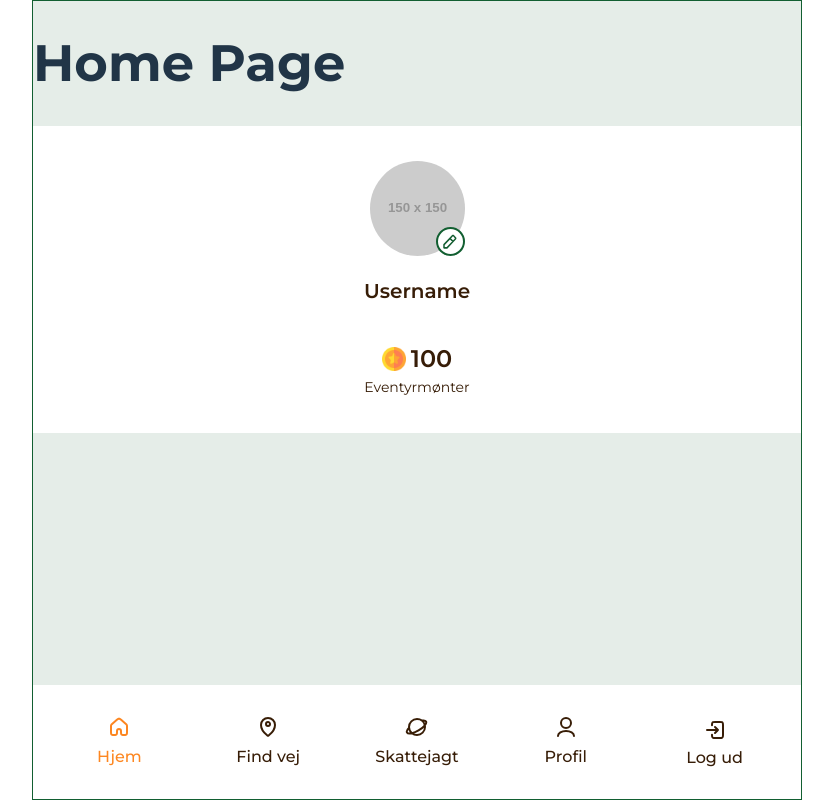
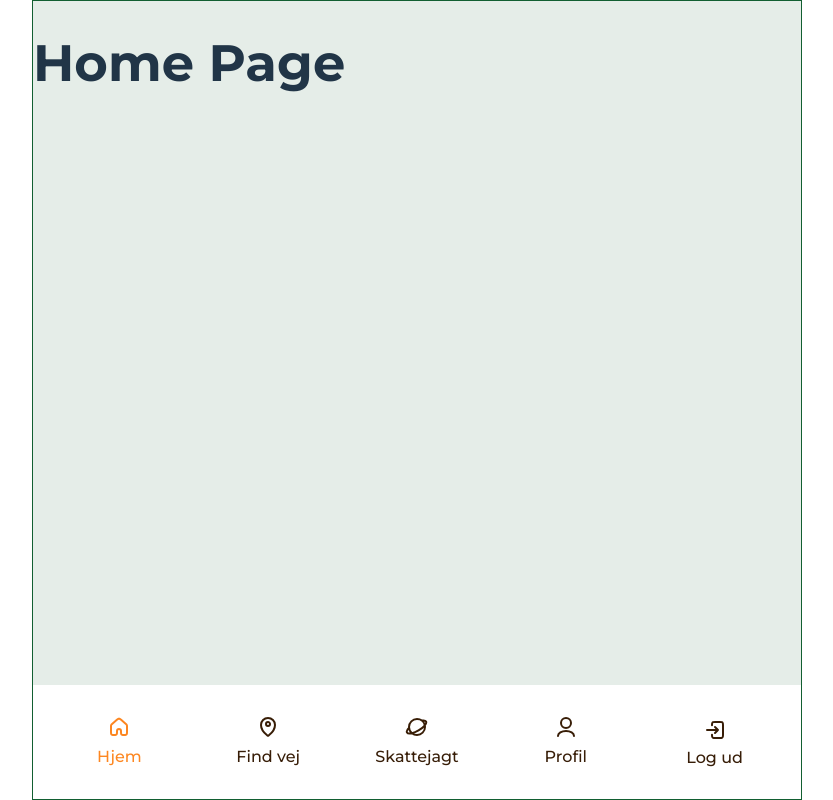
Before and after one commit to alvihelene/Geografiskhave-FE-alvitest, a React (Vite) app: page / in a window 1280 px wide. Shown: the whole page, without its empty margins (223-1056 px from the left). Built offline with nearby package versions, Linux system fonts and the light colour scheme.

Commit message:
removed profile from homepage

```diff
--- a/src/pages/HomePage/HomePage.tsx
+++ b/src/pages/HomePage/HomePage.tsx
@@ -1,12 +1,10 @@
 import React from "react";
 import { observer } from "mobx-react-lite";
 import "./HomePage.scss";
-import Profile from "../../components/profile/profile/profile";
 const HomePage = () => {
   return (
     <div className="HomePage">
       <h1>Home Page</h1>
-      <Profile />
     </div>
   );
 };
```
